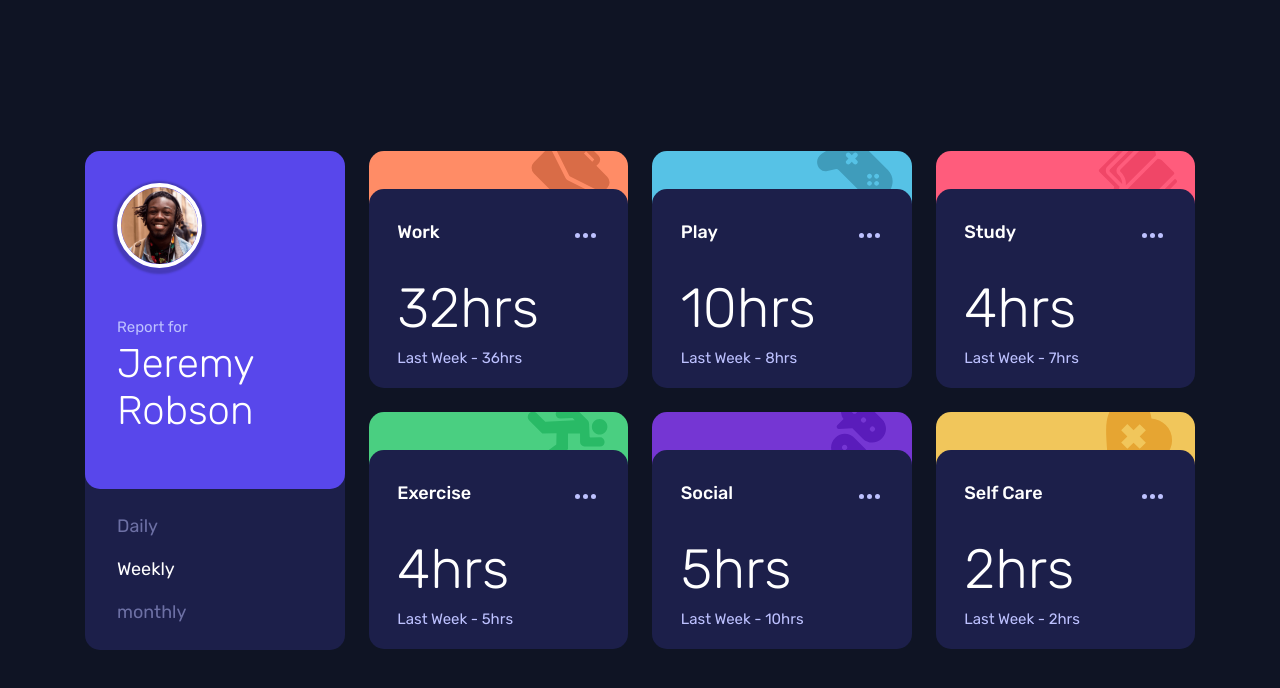
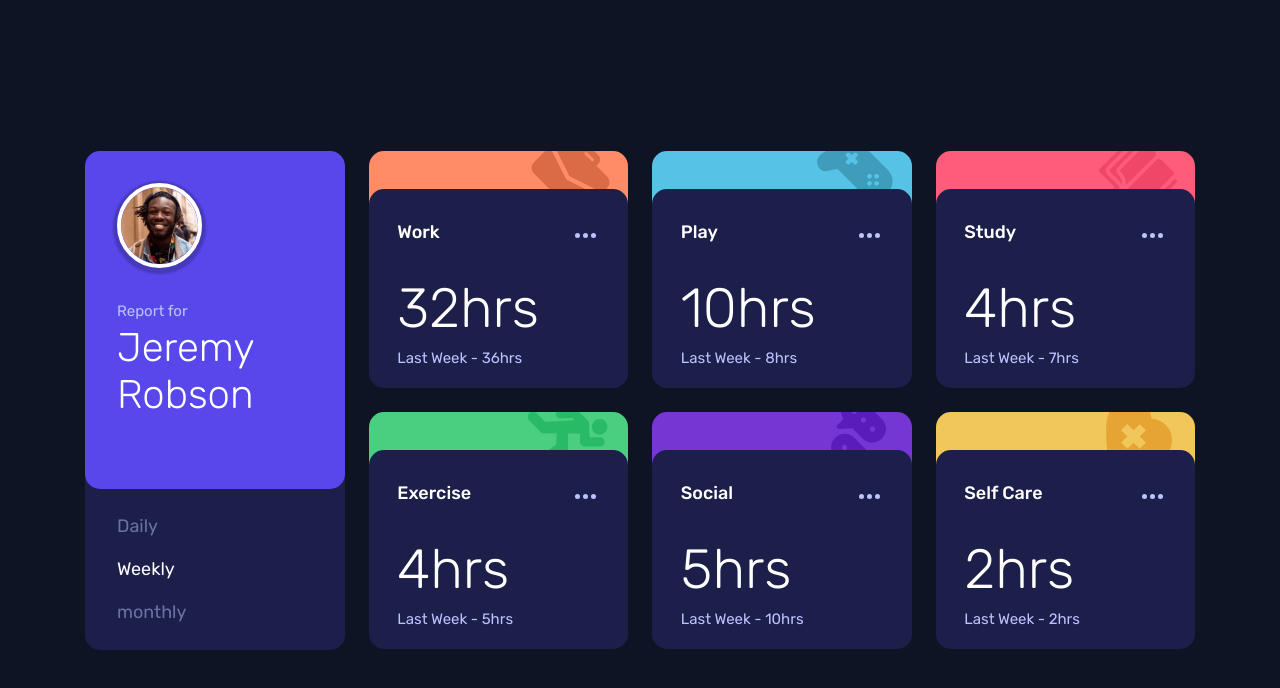
Before and after one commit to Jenskiii/timeDashboard-nov2023-react, a React (Vite) app: page / in a window 1280 px wide. Shown: the top 688 px of the page. Built offline with nearby package versions, Linux system fonts and the light colour scheme.

Commit message:
change profile title margin

```diff
--- a/src/components/profile-card/profile-card.module.css
+++ b/src/components/profile-card/profile-card.module.css
@@ -62,7 +62,7 @@
     }
 
     .profile-text__wrapper {
-        margin-top: 2.125rem;
+        margin-top: 1.125rem;
     }
 
     .profile-footer{
```
